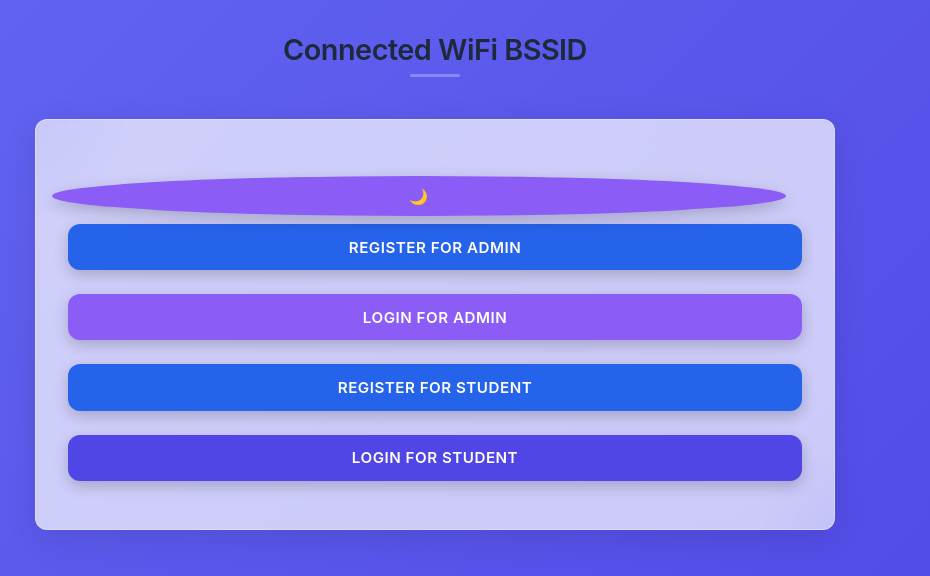
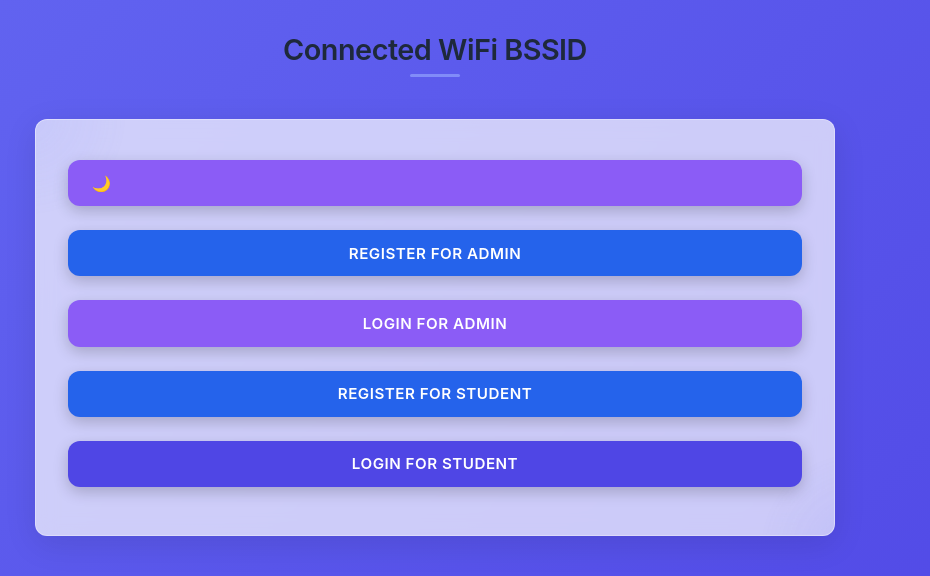
Before and after one commit to kailai-13/True_Wifi_Attendance, a Flask app: page / in a window 1280 px wide. Shown: the top 576 px of the page, without its empty margins (205-1135 px from the left). Run offline with Flask 3, Linux system fonts and the light colour scheme.

Commit message:
added more styles

```diff
--- a/static/app.css
+++ b/static/app.css
@@ -425,7 +425,7 @@
   }
 
   /* Theme toggle */
-  .theme-toggle {
+  button .theme-toggle {
     position: fixed;
     top: 1rem;
     right: 1rem;
@@ -449,7 +449,7 @@
   }
 
   .theme-icon {
-    display: inline-block;
+    display: flex ;
   }
 
   [data-theme="dark"] .theme-icon {
```
